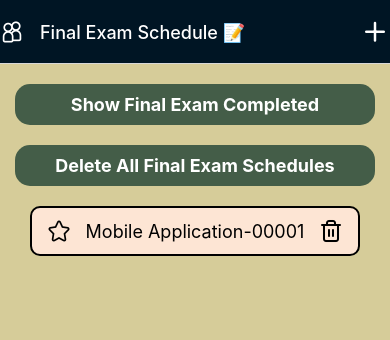
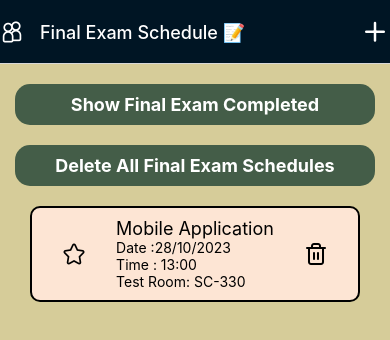
Before and after one commit to PONDRICK/MeMoStar, a React Native app: screen /Index in a window 390 px wide. Shown: the top 340 px of the page. Built offline with nearby package versions, Linux system fonts and the light colour scheme.

Commit message:
last commit

```diff
--- a/src/components/MemoForm.js
+++ b/src/components/MemoForm.js
@@ -1,5 +1,5 @@
 import React, { useState } from "react";
-import { View, Text, TextInput, Button, StyleSheet, TouchableOpacity } from "react-native";
+import { View, Text, TextInput, Button, StyleSheet, TouchableOpacity,ScrollView } from "react-native";
 
 const MemoForm = ({ onSubmit, initValues }) => {
     const [title, setTitle] = useState(initValues.title);
@@ -39,6 +39,7 @@ const MemoForm = ({ onSubmit, initValues }) => {
         timeObj.setHours(hour, minute, 0, 0);
     }
     return (
+        <ScrollView>
         <View style={styles.container}>
             <Text style={styles.label}>Title:</Text>
             <TextInput
@@ -94,6 +95,7 @@ const MemoForm = ({ onSubmit, initValues }) => {
                 <Text style={styles.buttonText}>Submit Schedule</Text>
             </TouchableOpacity>
         </View>
+        </ScrollView>
     );
 };
 
--- a/src/context/BlogContext.js
+++ b/src/context/BlogContext.js
@@ -11,7 +11,6 @@ const memoReducer = (state, action) => {
             return [
                 ...state,
                 {
-                    id: Math.floor(Math.random() * 99999),
                     title: action.payload.title,
                     content: action.payload.content,
                     date: action.payload.date,
@@ -39,5 +38,5 @@ const editMemo = dispatch => {
 export const { Context, Provider } = createDataContext(
     memoReducer,
     { addMemo, delMemo, editMemo },
-    [{ id: '00001', title: 'Mobile Application', content: 'Final exam', date: '28/10/2023', time: '13:00', room: 'SC-330' }]
+    [{title: 'Mobile Application', content: 'Final exam', date: '28/10/2023', time: '13:00', room: 'SC-330' }]
 );
--- a/src/screens/IndexScreen.js
+++ b/src/screens/IndexScreen.js
@@ -105,9 +105,14 @@ const IndexScreen = ({ navigation }) => {
                                         <AntDesign name="staro" size={24} color="black" />
                                     }
                                 </TouchableOpacity>
-                                <Text style={[styles.title]} color='#fff'>
-                                    {item.title}-{item.id}
-                                </Text>
+                                <View>
+                                    <Text style={[styles.title]} color='#fff'>
+                                        {item.title}
+                                    </Text>
+                                    <Text>Date :{item.date}</Text>
+                                    <Text>Time : {item.time}</Text>
+                                    <Text>Test Room: {item.room}</Text>
+                                </View>
                                 <TouchableOpacity onPress={() => confirmDelete(item.id)}>
                                     <Feather name="trash-2" size={24} color="black" />
                                 </TouchableOpacity>
@@ -128,8 +133,8 @@ const styles = StyleSheet.create({
         paddingTop: 10,
     },
     row: {
-        flexDirection: "row",
-        justifyContent: "space-between",
+        flexDirection:"row",
+        justifyContent: "space-around",
         backgroundColor: "#FDE5D4",
         margin: 15,
         paddingVertical: 10,
@@ -139,7 +144,6 @@ const styles = StyleSheet.create({
         borderRadius: 10,
         borderWidth: 2,
         borderColor: "#000",
-
     },
     title: {
         fontSize: 18,
--- a/src/screens/MemberList.js
+++ b/src/screens/MemberList.js
@@ -27,7 +27,7 @@ const MemberList = ({ navigation }) => {
                 </TouchableOpacity>
             </View>
             {showmember1 && (
-                <Text style={styles.writer}>work : 40%  developer (add, delete, edit from old work, add date time and sort)</Text>
+                <Text style={styles.writer}>work : 25%  developer (add, delete, edit from old work, add date time and sort)</Text>
             )}
             <Image
                 source={require("../img/image.png")}
@@ -46,7 +46,7 @@ const MemberList = ({ navigation }) => {
                 </TouchableOpacity>
             </View>
             {showmember2 && (
-                <Text style={styles.writer}>work : 20% designer designer (Change all design and fix edit for new project)</Text>
+                <Text style={styles.writer}>work : 25% designer designer (Change all design and fix edit for new project)</Text>
             )}
             <Image
                 source={require("../img/fox.jpg")}
@@ -65,7 +65,7 @@ const MemberList = ({ navigation }) => {
                 </TouchableOpacity>
             </View>
             {showmember3 && (
-                <Text style={styles.writer}>work : 20% Human Resource (Profile page)</Text>
+                <Text style={styles.writer}>work : 25% Human Resource (Profile page)</Text>
             )}
             <Image
                 source={require("../img/image1.png")}
@@ -84,7 +84,7 @@ const MemberList = ({ navigation }) => {
                 </TouchableOpacity>
             </View>
             {showmember4 && (
-                <Text style={styles.writer}>work : 20% Human Resource (Profile description)</Text>
+                <Text style={styles.writer}>work : 25% Human Resource (Profile description)</Text>
             )}
         </ScrollView>
     );
@@ -115,7 +115,6 @@ const styles = StyleSheet.create({
     writer: {
         fontSize: 16,
         marginTop: 10,
-        color: "while",
         backgroundColor: "#dce25b",
         padding: 10,
         borderRadius: 50,
--- a/src/screens/StarredMemosScreen.js
+++ b/src/screens/StarredMemosScreen.js
@@ -22,7 +22,7 @@ const StarredMemosScreen = ({ navigation, route }) => {
                         >
                             <View style={styles.row}>
                                 <Text style={[styles.title]} color="#fff">
-                                    {item.title}-{item.id}
+                                    {item.title}
                                 </Text>
                             </View>
                         </TouchableOpacity>
```
Also changed, not shown: src/data/data.json (+4 -4 lines).
